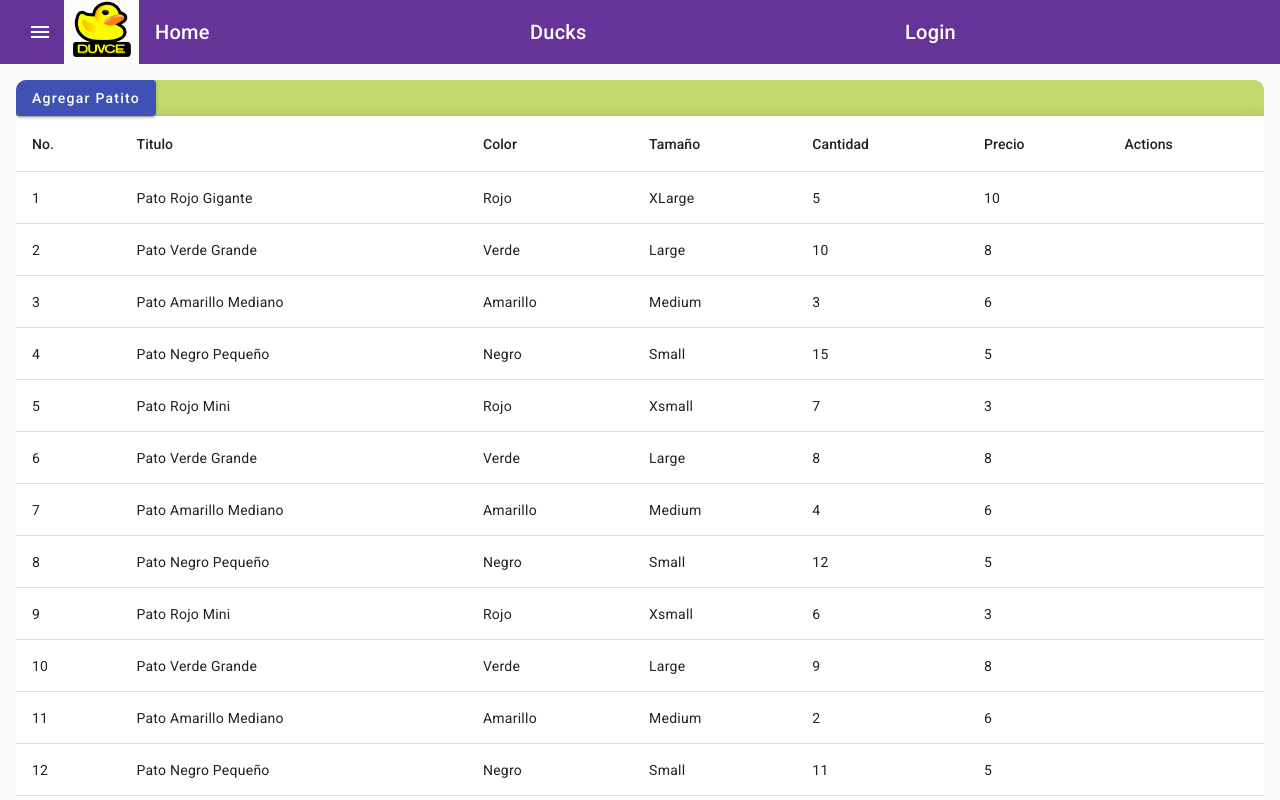
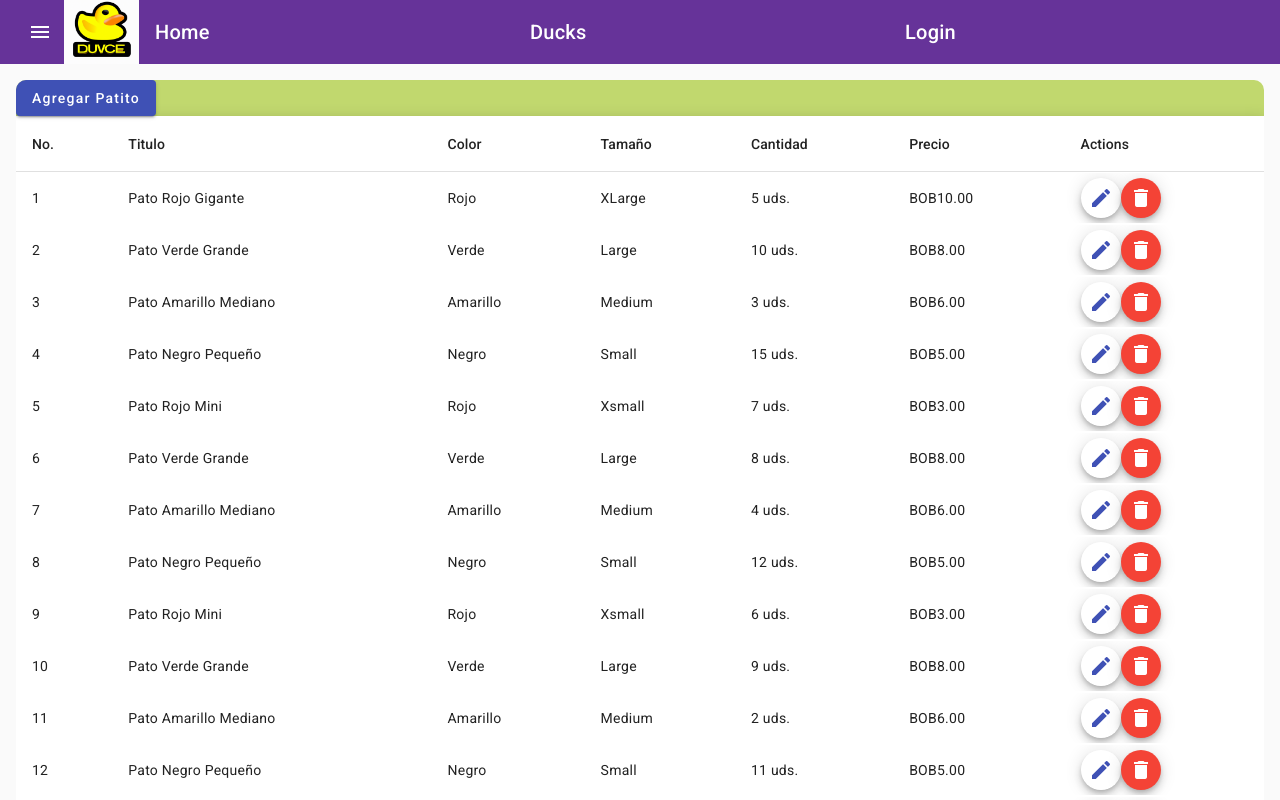
Before and after one commit to dalberthfassil/DucksStore, an Angular app: page /ducks in a window 1280 px wide. Shown: the top 800 px of the page. Built offline with nearby package versions, Linux system fonts and the light colour scheme.

Commit message:
adding update and delete, unit pipes and filter by status

```diff
--- a/src/app/modules/ducks/add-edit-duck/add-edit-duck.component.html
+++ b/src/app/modules/ducks/add-edit-duck/add-edit-duck.component.html
@@ -1,4 +1,4 @@
-<h1 mat-dialog-title>Crear Patito</h1>
+<h1 mat-dialog-title>{{ data ? "Editar" : "Crear" }} Patito</h1>
 <div mat-dialog-content>
   <p>Agregar un titulo para el patito</p>
   <form [formGroup]="duckForm">
--- a/src/app/modules/ducks/add-edit-duck/add-edit-duck.component.ts
+++ b/src/app/modules/ducks/add-edit-duck/add-edit-duck.component.ts
@@ -1,4 +1,4 @@
-import { Component, Inject } from '@angular/core';
+import { Component, Inject, OnInit } from '@angular/core';
 import { FormControl, FormGroup, Validators } from '@angular/forms';
 import { MAT_DIALOG_DATA, MatDialogRef } from '@angular/material/dialog';
 import { Colors, Ducks, Sizes } from 'src/app/core/modules/ducks.interface';
@@ -8,19 +8,37 @@ import { Colors, Ducks, Sizes } from 'src/app/core/modules/ducks.interface';
   templateUrl: './add-edit-duck.component.html',
   styleUrls: ['./add-edit-duck.component.css'],
 })
-export class AddEditDuckComponent {
+export class AddEditDuckComponent implements OnInit {
   colors = Object.values(Colors);
   sizes = Object.values(Sizes);
   constructor(
     public dialogRef: MatDialogRef<AddEditDuckComponent>,
     @Inject(MAT_DIALOG_DATA) public data: Ducks
   ) {}
+
+  ngOnInit() {
+    console.log(this.data);
+  }
   duckForm = new FormGroup({
-    title: new FormControl(this.data.title || '', [Validators.required]),
-    color: new FormControl(this.data.color || '', [Validators.required]),
-    size: new FormControl(this.data.size || '', [Validators.required]),
-    price: new FormControl(this.data.price || null, [Validators.required]),
-    lot: new FormControl(this.data.lot || null, [Validators.required]),
+    title: new FormControl(
+      { value: this.data?.title || '', disabled: !!this.data },
+      [Validators.required]
+    ),
+    color: new FormControl(
+      { value: this.data?.color || '', disabled: !!this.data },
+      [Validators.required]
+    ),
+    size: new FormControl(
+      { value: this.data?.size || '', disabled: !!this.data },
+      [Validators.required]
+    ),
+    price: new FormControl(
+      { value: this.data?.price || null, disabled: false },
+      [Validators.required]
+    ),
+    lot: new FormControl({ value: this.data?.lot || null, disabled: false }, [
+      Validators.required,
+    ]),
   });
 
   getErrorMessage(): string {
@@ -28,12 +46,12 @@ export class AddEditDuckComponent {
   }
   private getDuckFromForm(): Ducks {
     return {
-      id: 0,
-      title: this.duckForm.value.title ?? '',
-      color: this.duckForm.value.color ?? Colors.Black,
-      size: this.duckForm.value.size ?? Sizes.Large,
-      price: this.duckForm.value.price ?? 0,
-      lot: this.duckForm.value.lot ?? 0,
+      id: this.data.id ?? 0,
+      title: this.duckForm.value.title ?? this.data.title,
+      color: this.duckForm.value.color ?? this.data.color,
+      size: this.duckForm.value.size ?? this.data.size,
+      price: this.duckForm.value.price ?? this.data.price,
+      lot: this.duckForm.value.lot ?? this.data.lot,
       isErased: false,
     };
   }
--- a/src/app/modules/ducks/ducks-list/ducks-list.component.css
+++ /dev/null
@@ -1,3 +0,0 @@
-table {
-  width: 100%;
-}
--- a/src/app/modules/ducks/ducks-list/ducks-list.component.html
+++ /dev/null
@@ -1,44 +0,0 @@
-<table
-  mat-table
-  [dataSource]="dataSource"
-  class="mat-elevation-z8"
-  *ngIf="dataSource.length > 0"
->
-  <ng-container matColumnDef="id">
-    <th mat-header-cell *matHeaderCellDef>No.</th>
-    <td mat-cell *matCellDef="let element">{{ element.id }}</td>
-  </ng-container>
-
-  <ng-container matColumnDef="title">
-    <th mat-header-cell *matHeaderCellDef>Titulo</th>
-    <td mat-cell *matCellDef="let element">{{ element.title }}</td>
-  </ng-container>
-
-  <ng-container matColumnDef="color">
-    <th mat-header-cell *matHeaderCellDef>Color</th>
-    <td mat-cell *matCellDef="let element">{{ element.color }}</td>
-  </ng-container>
-
-  <ng-container matColumnDef="size">
-    <th mat-header-cell *matHeaderCellDef>Tamaño</th>
-    <td mat-cell *matCellDef="let element">{{ element.size }}</td>
-  </ng-container>
-
-  <ng-container matColumnDef="lot">
-    <th mat-header-cell *matHeaderCellDef>Cantidad</th>
-    <td mat-cell *matCellDef="let element">{{ element.lot }}</td>
-  </ng-container>
-
-  <ng-container matColumnDef="price">
-    <th mat-header-cell *matHeaderCellDef>Precio</th>
-    <td mat-cell *matCellDef="let element">{{ element.price }}</td>
-  </ng-container>
-
-  <ng-container matColumnDef="actions">
-    <th mat-header-cell *matHeaderCellDef>Actions</th>
-    <td mat-cell *matCellDef="let element">{{ element.actions }}</td>
-  </ng-container>
-
-  <tr mat-header-row *matHeaderRowDef="displayedColumns"></tr>
-  <tr mat-row *matRowDef="let row; columns: displayedColumns"></tr>
-</table>
--- a/src/app/modules/ducks/ducks-list/ducks-list.component.ts
+++ /dev/null
@@ -1,40 +0,0 @@
-import { Component, Input, OnInit } from '@angular/core';
-import { Colors, Ducks, Sizes } from 'src/app/core/modules/ducks.interface';
-import { DucksRepositoryService } from 'src/app/core/services/ducks-repository.service';
-
-@Component({
-  selector: 'app-ducks-list',
-  templateUrl: './ducks-list.component.html',
-  styleUrls: ['./ducks-list.component.css'],
-})
-export class DucksListComponent implements OnInit {
-  constructor() {}
-  dataSource: Ducks[] = [];
-  @Input() ducks: Ducks[] = [
-    {
-      id: 1,
-      title: 'defaul',
-      size: Sizes.XLarge,
-      color: Colors.Red,
-      price: 123,
-      lot: 12,
-      isErased: true,
-    },
-  ];
-  displayedColumns: string[] = [
-    'id',
-    'title',
-    'color',
-    'size',
-    'lot',
-    'price',
-    'actions',
-  ];
-
-  ngOnInit() {
-    this.dataSource = this.ducks.map((duck) => ({
-      ...duck,
-      actions: '',
-    }));
-  }
-}
--- a/src/app/modules/ducks/ducks.component.css
+++ b/src/app/modules/ducks/ducks.component.css
@@ -0,0 +1,31 @@
+table {
+  width: 100%;
+}
+
+.mat-mdc-row .mat-mdc-cell {
+  border-bottom: 1px solid transparent;
+  border-top: 1px solid transparent;
+  cursor: pointer;
+}
+
+.mat-mdc-row:hover .mat-mdc-cell {
+  border-color: rebeccapurple;
+}
+
+.updated-row {
+  animation: glowing 1.5s infinite alternate; /* Animación de destello */
+  background: linear-gradient(
+    to bottom,
+    gold,
+    yellow
+  ); /* Degradado de arriba a abajo dorado a amarillo */
+}
+
+@keyframes glowing {
+  from {
+    box-shadow: 0 0 10px gold; /* Resplandor dorado */
+  }
+  to {
+    box-shadow: 0 0 20px yellow; /* Resplandor amarillo */
+  }
+}
--- a/src/app/modules/ducks/ducks.component.html
+++ b/src/app/modules/ducks/ducks.component.html
@@ -1,7 +1,79 @@
 <div class="main-content">
-  <button mat-raised-button color="primary" (click)="openAddDuck()">
+  <button mat-raised-button color="primary" (click)="openDialogToAdd()">
     Agregar Patito
   </button>
 
-  <app-ducks-list *ngIf="ducks.length > 0" [ducks]="ducks"></app-ducks-list>
+  <table
+    id="ducks-table"
+    mat-table
+    [dataSource]="dataSource"
+    class="mat-elevation-z8"
+    *ngIf="dataSource.length > 0"
+  >
+    <ng-container matColumnDef="id">
+      <th mat-header-cell *matHeaderCellDef>No.</th>
+      <td mat-cell *matCellDef="let element">{{ element.id }}</td>
+    </ng-container>
+
+    <ng-container matColumnDef="title">
+      <th mat-header-cell *matHeaderCellDef>Titulo</th>
+      <td mat-cell *matCellDef="let element">{{ element.title }}</td>
+    </ng-container>
+
+    <ng-container matColumnDef="color">
+      <th mat-header-cell *matHeaderCellDef>Color</th>
+      <td mat-cell *matCellDef="let element">{{ element.color }}</td>
+    </ng-container>
+
+    <ng-container matColumnDef="size">
+      <th mat-header-cell *matHeaderCellDef>Tamaño</th>
+      <td mat-cell *matCellDef="let element">{{ element.size }}</td>
+    </ng-container>
+
+    <ng-container matColumnDef="price">
+      <th mat-header-cell *matHeaderCellDef>Precio</th>
+      <td mat-cell *matCellDef="let element">
+        {{ element.price | currency : "BOB" }}
+      </td>
+    </ng-container>
+
+    <ng-container matColumnDef="lot">
+      <th mat-header-cell *matHeaderCellDef>Cantidad</th>
+      <td mat-cell *matCellDef="let element">{{ element.lot | addUnits }}</td>
+    </ng-container>
+
+    <ng-container matColumnDef="actions">
+      <th mat-header-cell *matHeaderCellDef>Actions</th>
+      <td mat-cell *matCellDef="let element; let i = index">
+        <button
+          mat-mini-fab
+          color="basic"
+          aria-label="edit button"
+          (click)="openEditDuck(element)"
+        >
+          <mat-icon color="primary">edit</mat-icon>
+        </button>
+        <button
+          mat-mini-fab
+          color="warn"
+          aria-label="delete button"
+          (click)="onDeleteDuck(element.id)"
+        >
+          <mat-icon>delete</mat-icon>
+        </button>
+      </td>
+    </ng-container>
+
+    <tr mat-header-row *matHeaderRowDef="displayedColumns"></tr>
+    <tr
+      [ngClass]="{ 'updated-row': i == itemUpdated }"
+      mat-row
+      *matRowDef="let row; let i = index; columns: displayedColumns"
+    ></tr>
+  </table>
 </div>
+<ul>
+  <li *ngFor="let clickedRow of currentDuck">
+    Clicked on {{ clickedRow.title }}
+  </li>
+</ul>
--- a/src/app/modules/ducks/ducks.component.ts
+++ b/src/app/modules/ducks/ducks.component.ts
@@ -1,9 +1,10 @@
-import { Component, OnInit, Output } from '@angular/core';
+import { Component, OnInit, Output, ViewChild } from '@angular/core';
 import { MatDialog } from '@angular/material/dialog';
 import { Ducks } from 'src/app/core/modules/ducks.interface';
 import { DucksRepositoryService } from 'src/app/core/services/ducks-repository.service';
 import { AddEditDuckComponent } from './add-edit-duck/add-edit-duck.component';
-import { Subscription } from 'rxjs';
+import { Subscription, map } from 'rxjs';
+import { MatTable } from '@angular/material/table';
 
 @Component({
   selector: 'app-ducks',
@@ -12,6 +13,19 @@ import { Subscription } from 'rxjs';
 })
 export class DucksComponent implements OnInit {
   ducks: Ducks[] = [];
+  currentDuck = new Set<Ducks>();
+  dataSource: Ducks[] = [];
+  @ViewChild(MatTable) table!: MatTable<Ducks>;
+  itemUpdated = -1;
+  displayedColumns: string[] = [
+    'id',
+    'title',
+    'color',
+    'size',
+    'lot',
+    'price',
+    'actions',
+  ];
   private stateSubscription?: Subscription;
   constructor(
     private ducksRepository: DucksRepositoryService,
@@ -22,17 +36,21 @@ export class DucksComponent implements OnInit {
     console.log('on init duck padre');
     this.stateSubscription = this.ducksRepository
       .getDucks()
+      .pipe(map((data) => data.filter((duck) => !duck.isErased)))
       .subscribe((resp) => {
         this.ducks = resp;
-        console.log('on init resp ', resp);
+        this.dataSource = this.ducks.map((duck) => ({
+          ...duck,
+          actions: '',
+        }));
       });
   }
   ngOnDestroy() {
     if (this.stateSubscription) this.stateSubscription.unsubscribe();
   }
-  openAddDuck() {
+  openDialogToAdd() {
     const dialogRef = this.matDialog.open(AddEditDuckComponent, {
-      data: { name: 'this.name', animal: 'asdf' },
+      data: '',
     });
     dialogRef.afterClosed().subscribe((item: Ducks) => {
       console.log('The dialog was closed');
@@ -41,14 +59,44 @@ export class DucksComponent implements OnInit {
       }
     });
   }
+
   addDuck(duck: Ducks) {
     this.ducksRepository.addDuck(duck).subscribe(
       (resp) => {
         console.log(resp);
+        const index = this.ducks.findIndex((item) => {
+          return (
+            item.id == resp.id &&
+            item.color == resp.color &&
+            item.size == resp.size &&
+            item.price == resp.price
+          );
+        });
+        this.itemUpdated = index;
       },
       (error) => {
         alert(error);
       }
     );
   }
+  onUpdateDuck(duck: Ducks) {
+    this.ducksRepository.updateDuck(duck);
+    const index = this.ducks.findIndex((item) => {
+      return item.id == duck.id;
+    });
+    this.itemUpdated = index;
+  }
+  onDeleteDuck(duckId: number) {
+    this.ducksRepository.deleteDuck(duckId);
+  }
+  openEditDuck(item: Ducks) {
+    const dialogRef = this.matDialog.open(AddEditDuckComponent, {
+      data: item,
+    });
+    dialogRef.afterClosed().subscribe((item: Ducks) => {
+      if (item) {
+        this.onUpdateDuck(item);
+      }
+    });
+  }
 }
--- a/src/app/modules/ducks/ducks.module.ts
+++ b/src/app/modules/ducks/ducks.module.ts
@@ -2,20 +2,20 @@ import { NgModule } from '@angular/core';
 import { CommonModule } from '@angular/common';
 import { DucksComponent } from './ducks.component';
 import { DucksRoutingModule } from './../ducks/ducks-routing.module';
-import { DucksListComponent } from './ducks-list/ducks-list.component';
 import { AngularMaterialModule } from './../../shared/modules/angular-material/angular-material.module';
 import { AddEditDuckComponent } from './add-edit-duck/add-edit-duck.component';
 import { FormsModule, ReactiveFormsModule } from '@angular/forms';
 import { DucksRepositoryService } from 'src/app/core/services/ducks-repository.service';
-
+import { SharedModule } from './../../shared/shared.module';
 @NgModule({
-  declarations: [DucksComponent, DucksListComponent, AddEditDuckComponent],
+  declarations: [DucksComponent, AddEditDuckComponent],
   imports: [
     CommonModule,
     DucksRoutingModule,
     AngularMaterialModule,
     FormsModule,
     ReactiveFormsModule,
+    SharedModule,
   ],
   providers: [DucksRepositoryService],
 })
```
Also changed, not shown: src/app/core/services/ducks-repository.service.ts (+57 -4 lines), src/app/shared/pipes/add-units.pipe.ts (added, +10 -0 lines), src/app/shared/shared.module.ts (+4 -3 lines), 2 other files (tests, documents, lock files or other folders).
